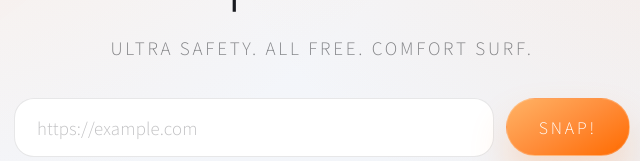
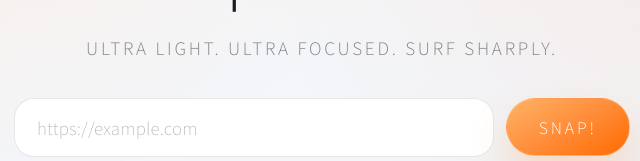
Before and after one commit to sharpner-jp/Browser-on-Browser, a website: page public/index.html in a window 1280 px wide. Shown: the part 343-504 px from the top of the page, 318-958 px from the left. Drawn offline with Linux system fonts and the light colour scheme.

Commit message:
Update index.html

```diff
--- a/public/index.html
+++ b/public/index.html
@@ -459,7 +459,7 @@
         <div class="hero-inner">
           <!-- ヘッダーは削除しました -->
           <h1 class="hero-title">SnapBrowser</h1>
-          <p class="hero-subtitle">Ultra Safety. All Free. Comfort Surf.</p>
+          <p class="hero-subtitle">Ultra Light. Ultra Focused. Surf Sharply.</p>
           <form id="heroForm" class="search-form" autocomplete="off">
             <input
               id="heroInput"
```
